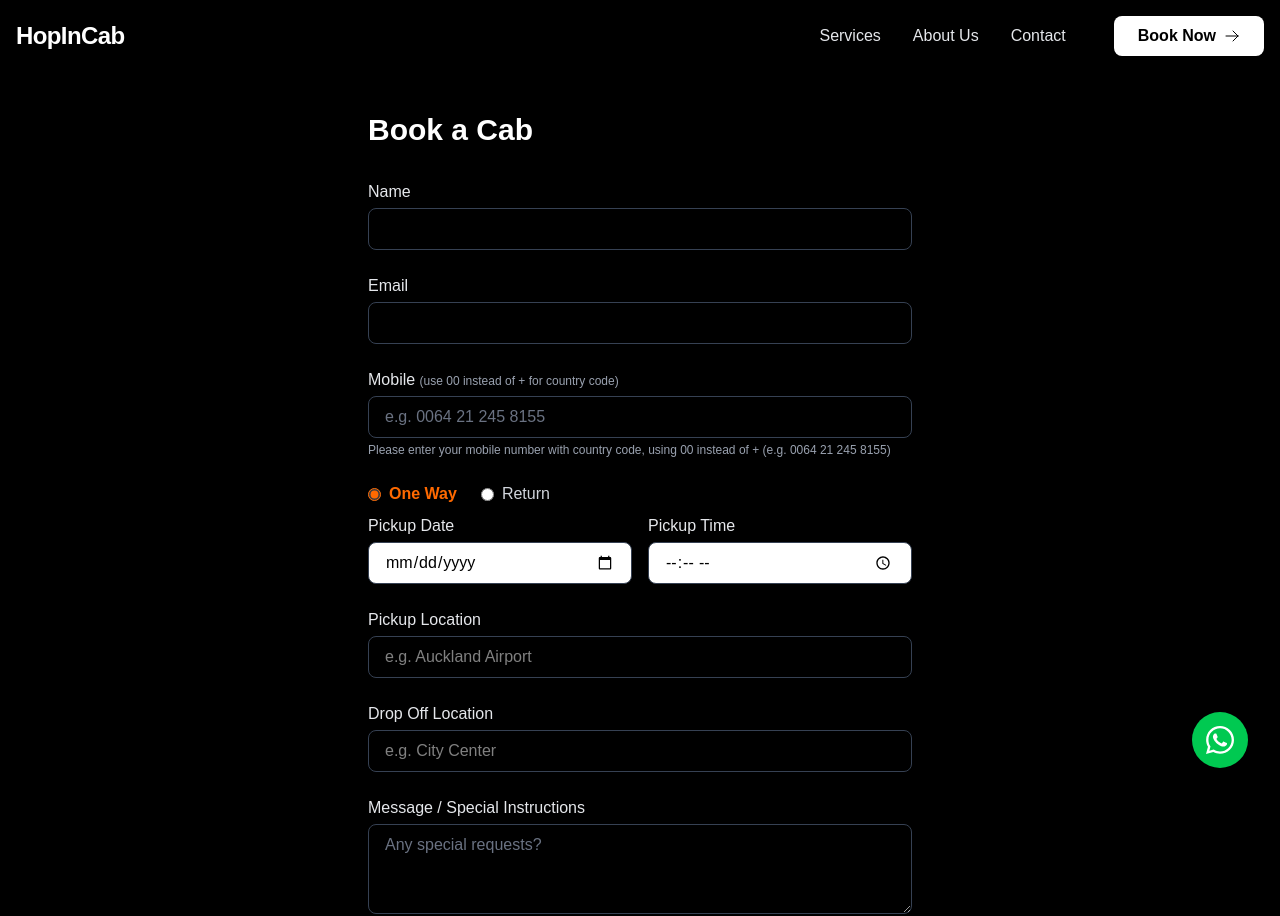
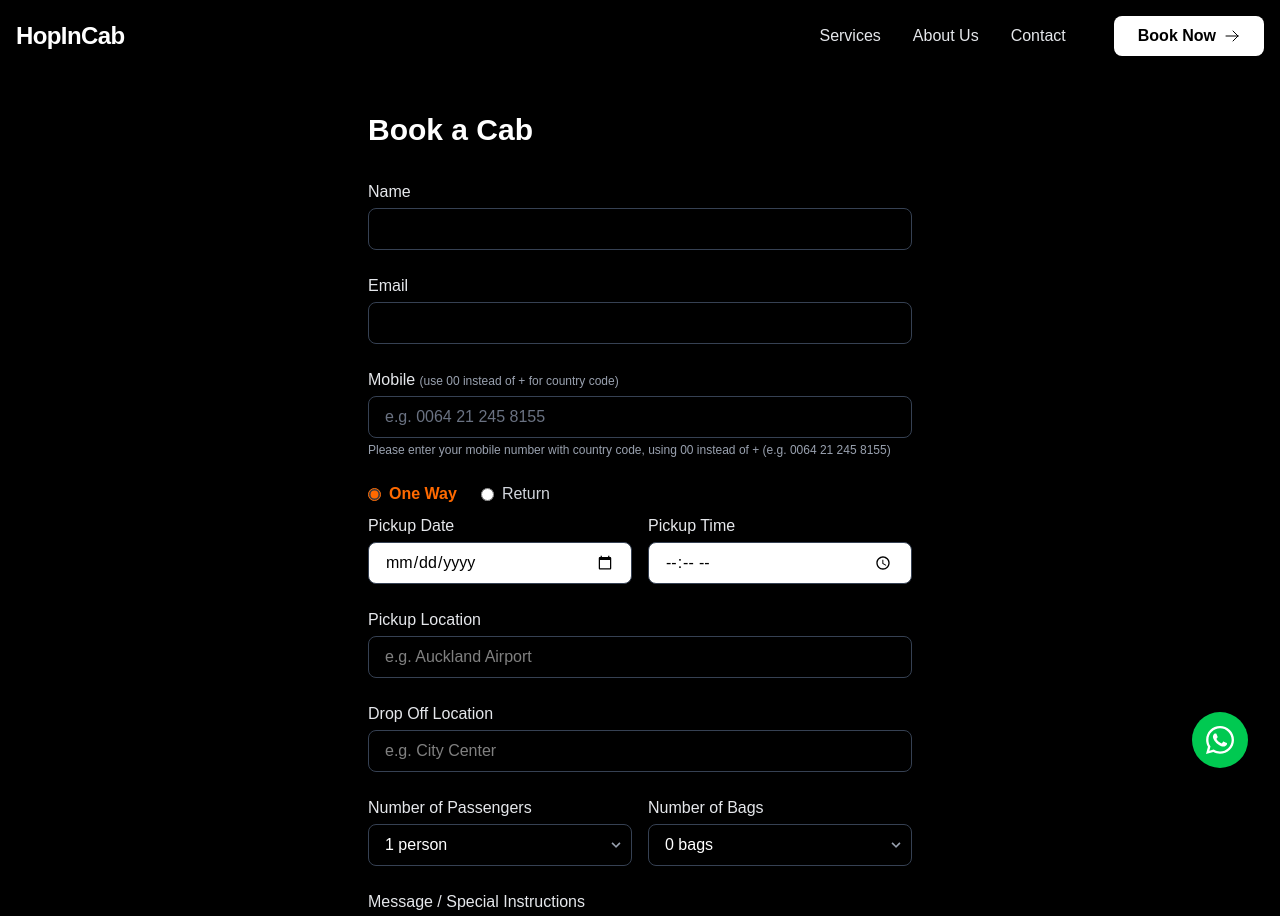
Before and after one commit to indokely/hopincab, a Next.js app: page /booknow in a window 1280 px wide. Shown: the top 916 px of the page. Built offline with nearby package versions, Linux system fonts and the light colour scheme.

Commit message:
New Fields Added

```diff
--- a/src/app/api/booknow/route.ts
+++ b/src/app/api/booknow/route.ts
@@ -2,8 +2,8 @@ import { NextRequest, NextResponse } from 'next/server';
 import { google } from 'googleapis';
 
 // --- FOR LOCAL DEVELOPMENT ONLY ---
-// import path from 'path';
-// import { promises as fs } from 'fs';
+//  import path from 'path';
+//  import { promises as fs } from 'fs';
 
 const SHEET_ID = '1wyJxoJRA1JrLgkKzyZRwJQQVU7Be1F1dwMWumtnSf5Y'; // Use your actual sheet ID
 const TAB_NAME = 'Sheet2'; // Your bookings tab
@@ -11,12 +11,12 @@ const TAB_NAME = 'Sheet2'; // Your bookings tab
 export async function POST(req: NextRequest) {
   try {
     const body = await req.json();
-    const { name, email, mobile, transferType, pickupDate, pickupTime, pickupLocation, dropoffLocation, message } = body;
+    const { name, email, mobile, transferType, pickupDate, pickupTime, pickupLocation, dropoffLocation, numPassengers, numBags, message } = body;
 
     // --- FOR LOCAL DEVELOPMENT ONLY ---
-    //  const KEY_PATH = path.join(process.cwd(), 'google-sheets-key.json');
-    //  const credentialsRaw = await fs.readFile(KEY_PATH, 'utf8');
-    //  const credentials = JSON.parse(credentialsRaw);
+      // const KEY_PATH = path.join(process.cwd(), 'google-sheets-key.json');
+      // const credentialsRaw = await fs.readFile(KEY_PATH, 'utf8');
+      // const credentials = JSON.parse(credentialsRaw);
 
     // --- FOR VERCEL DEPLOYMENT ONLY ---
     const credentials = JSON.parse(process.env.GOOGLE_SHEETS_KEY_JSON || '{}');
@@ -29,10 +29,22 @@ export async function POST(req: NextRequest) {
 
     await sheets.spreadsheets.values.append({
       spreadsheetId: SHEET_ID,
-      range: `${TAB_NAME}!A:I`,
+      range: `${TAB_NAME}!A:K`,
       valueInputOption: 'USER_ENTERED',
       requestBody: {
-        values: [[name, email, mobile, transferType, pickupDate, pickupTime, pickupLocation, dropoffLocation, message]],
+        values: [[
+          name,
+          email,
+          mobile,
+          transferType,
+          pickupDate,
+          pickupTime,
+          pickupLocation,
+          dropoffLocation,
+          numPassengers,
+          numBags,
+          message
+        ]],
       },
     });
 
--- a/src/app/booknow/BookNowForm.tsx
+++ b/src/app/booknow/BookNowForm.tsx
@@ -11,6 +11,8 @@ export default function BookNowForm() {
     pickupTime: "",
     pickupLocation: "",
     dropoffLocation: "",
+    numPassengers: "1",
+    numBags: "0",
     message: ""
   });
   const [success, setSuccess] = useState(false);
@@ -53,6 +55,8 @@ export default function BookNowForm() {
           pickupTime: "",
           pickupLocation: "",
           dropoffLocation: "",
+          numPassengers: "1",
+          numBags: "0",
           message: ""
         });
       } else {
@@ -119,9 +123,53 @@ export default function BookNowForm() {
         <label className="block mb-1 text-gray-200">Drop Off Location</label>
         <input type="text" required name="dropoffLocation" value={form.dropoffLocation} onChange={handleChange} className="w-full bg-black border border-gray-700 rounded-lg px-4 py-2 text-white" placeholder="e.g. City Center" />
       </div>
+      <div className="grid grid-cols-1 sm:grid-cols-2 gap-4">
+        <div className="w-full">
+          <label className="block mb-1 text-gray-200">Number of Passengers</label>
+          <div className="relative">
+            <select
+              name="numPassengers"
+              value={form.numPassengers}
+              onChange={handleChange}
+              className="w-full appearance-none bg-black border border-gray-700 rounded-lg px-4 py-2 pr-8 text-white focus:outline-none focus:border-orange-500"
+            >
+              {[1, 2, 3, 4, 5, 6, 7, 8].map(num => (
+                <option key={num} value={num}>{num} {num === 1 ? 'person' : 'people'}</option>
+              ))}
+              <option value="9+">9+ (please specify in message)</option>
+            </select>
+            <div className="pointer-events-none absolute inset-y-0 right-0 flex items-center px-2 text-gray-400">
+              <svg className="fill-current h-4 w-4" xmlns="http://www.w3.org/2000/svg" viewBox="0 0 20 20">
+                <path d="M9.293 12.95l.707.707L15.657 8l-1.414-1.414L10 10.828 5.757 6.586 4.343 8z"/>
+              </svg>
+            </div>
+          </div>
+        </div>
+        <div className="w-full">
+          <label className="block mb-1 text-gray-200">Number of Bags</label>
+          <div className="relative">
+            <select
+              name="numBags"
+              value={form.numBags}
+              onChange={handleChange}
+              className="w-full appearance-none bg-black border border-gray-700 rounded-lg px-4 py-2 pr-8 text-white focus:outline-none focus:border-orange-500"
+            >
+              {[0, 1, 2, 3, 4, 5, 6, 7, 8].map(num => (
+                <option key={num} value={num}>{num} {num === 1 ? 'bag' : 'bags'}</option>
+              ))}
+              <option value="9+">9+ (please specify in message)</option>
+            </select>
+            <div className="pointer-events-none absolute inset-y-0 right-0 flex items-center px-2 text-gray-400">
+              <svg className="fill-current h-4 w-4" xmlns="http://www.w3.org/2000/svg" viewBox="0 0 20 20">
+                <path d="M9.293 12.95l.707.707L15.657 8l-1.414-1.414L10 10.828 5.757 6.586 4.343 8z"/>
+              </svg>
+            </div>
+          </div>
+        </div>
+      </div>
       <div>
         <label className="block mb-1 text-gray-200">Message / Special Instructions</label>
-        <textarea name="message" rows={3} value={form.message} onChange={handleChange} className="w-full bg-black border border-gray-700 rounded-lg px-4 py-2 text-white placeholder-gray-500 focus:outline-none focus:border-orange-500" placeholder="Any special requests?" />
+        <textarea name="message" rows={3} value={form.message} onChange={handleChange} className="w-full bg-black border border-gray-700 rounded-lg px-4 py-2 text-white placeholder-gray-500 focus:outline-none focus:border-orange-500" placeholder="Any special requests? - you can also mention things like child car seat, flight details, or anything extra." />
       </div>
       <button type="submit" className="w-full bg-orange-500 text-white py-3 rounded-lg font-bold hover:bg-orange-600 transition-colors disabled:opacity-60" disabled={submitting}>
         {submitting ? "Booking..." : "Book Now"}
--- a/src/app/contact-us/ContactForm.tsx
+++ b/src/app/contact-us/ContactForm.tsx
@@ -109,7 +109,7 @@ export default function ContactForm() {
             value={form.message}
             onChange={handleChange}
             className="w-full bg-black border border-gray-700 rounded-lg px-4 py-2 text-white placeholder-gray-500 focus:outline-none focus:border-orange-500"
-            placeholder="Type your message here..."
+            placeholder="Type your message here... you can also mention things like child car seat, flight details, or anything extra."
           />
         </div>
         <button
```
